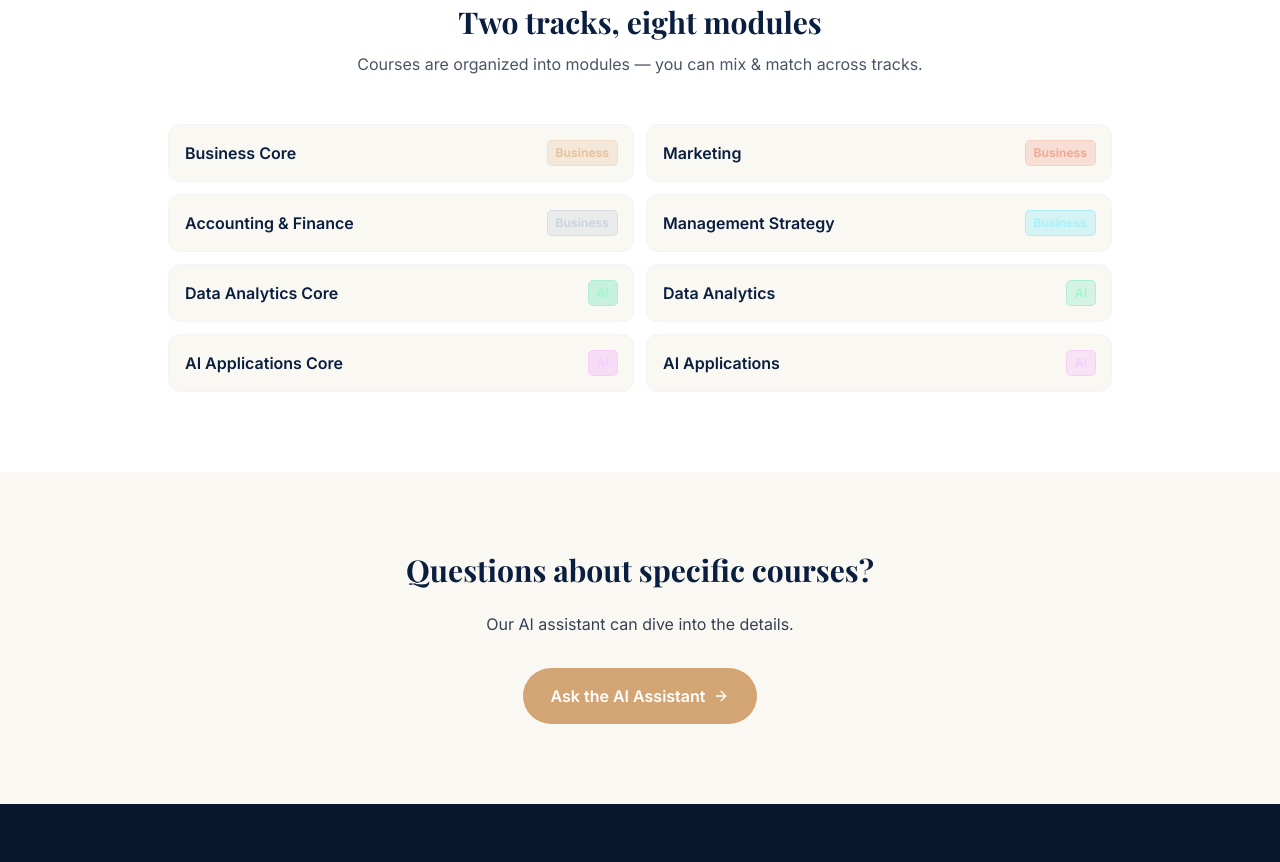
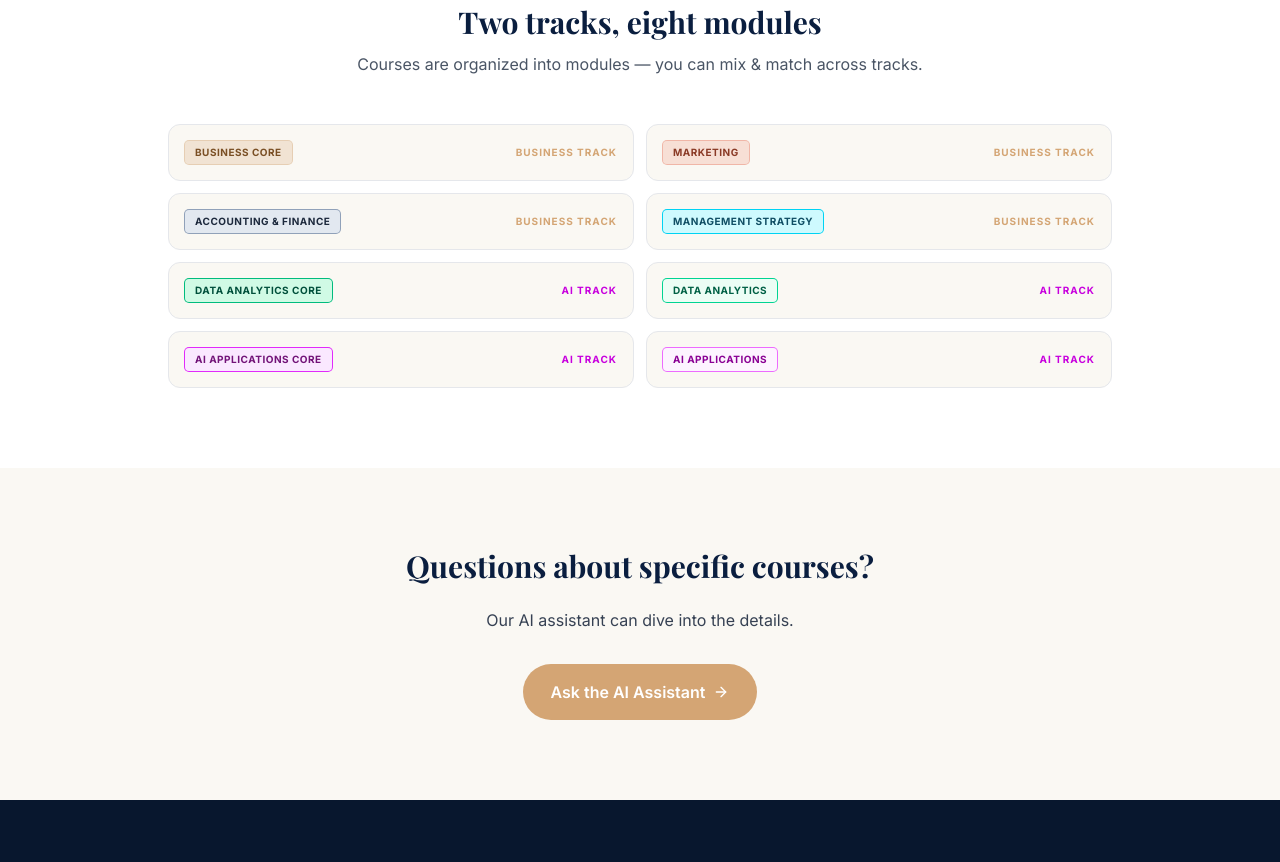
Before and after one commit to sungbongju/cha-globalbiz-ai-bot, a React (Vite) app: page /curriculum in a window 1280 px wide. Shown: the part 1800-2662 px from the top of the page. Built offline with nearby package versions, Linux system fonts and the light colour scheme; a web font is replaced by a local one.

Commit message:
fix(curriculum): visible module tags on light background
- Added moduleColorLight palette for white-bg sections
- Modular Structure: module name as colored tag + track label
- Replaced washed-out dark-theme colors with high-contrast light-theme variants

```diff
--- a/src/pages/Curriculum.jsx
+++ b/src/pages/Curriculum.jsx
@@ -122,6 +122,18 @@ const moduleColor = {
   'Data Analytics':             'bg-emerald-400/15 text-emerald-200 ring-1 ring-emerald-400/30',
   'AI Applications Core':       'bg-fuchsia-400/20 text-fuchsia-200 ring-1 ring-fuchsia-400/30',
   'AI Applications':            'bg-fuchsia-400/15 text-fuchsia-200 ring-1 ring-fuchsia-400/30',
+}
+
+// 라이트 테마용 모듈 색상 (Modular Structure 섹션처럼 흰 배경에서 잘 보이도록)
+const moduleColorLight = {
+  'Business Core':              'bg-[#d4a574]/25 text-[#7a4f24] ring-1 ring-[#d4a574]/50',
+  'Marketing':                  'bg-[#e8775c]/20 text-[#8a3a26] ring-1 ring-[#e8775c]/50',
+  'Accounting & Finance':       'bg-slate-200 text-slate-800 ring-1 ring-slate-400',
+  'Management Strategy':        'bg-cyan-100 text-cyan-900 ring-1 ring-cyan-400',
+  'Data Analytics Core':        'bg-emerald-100 text-emerald-900 ring-1 ring-emerald-500',
+  'Data Analytics':             'bg-emerald-50 text-emerald-800 ring-1 ring-emerald-400',
+  'AI Applications Core':       'bg-fuchsia-100 text-fuchsia-900 ring-1 ring-fuchsia-500',
+  'AI Applications':            'bg-fuchsia-50 text-fuchsia-800 ring-1 ring-fuchsia-400',
 }
 
 function CourseCard({ name, module, prof, isTBA, accent }) {
@@ -353,11 +365,16 @@ export default function Curriculum() {
               { name: 'AI Applications Core',  track: 'AI' },
               { name: 'AI Applications',       track: 'AI' },
             ].map(m => (
-              <div key={m.name} className="flex items-center justify-between p-4 rounded-xl bg-[#faf8f3]
-                border border-gray-100">
-                <span className="font-semibold text-[#0a1e3f]">{m.name}</span>
-                <span className={`text-xs font-bold px-2 py-1 rounded ${moduleColor[m.name] || 'bg-gray-100 text-gray-600'}`}>
-                  {m.track}
+              <div key={m.name} className="flex items-center justify-between gap-3 p-4 rounded-xl bg-[#faf8f3]
+                border border-gray-200 hover:border-[#d4a574]/50 hover:shadow-sm transition">
+                <div className="flex items-center gap-3 min-w-0">
+                  <span className={`flex-shrink-0 text-[10px] uppercase tracking-wider font-bold px-2.5 py-1 rounded ${moduleColorLight[m.name] || 'bg-gray-100 text-gray-700'}`}>
+                    {m.name}
+                  </span>
+                </div>
+                <span className={`text-[10px] uppercase tracking-widest font-bold
+                  ${m.track === 'Business' ? 'text-[#d4a574]' : 'text-fuchsia-600'}`}>
+                  {m.track} Track
                 </span>
               </div>
             ))}
```
